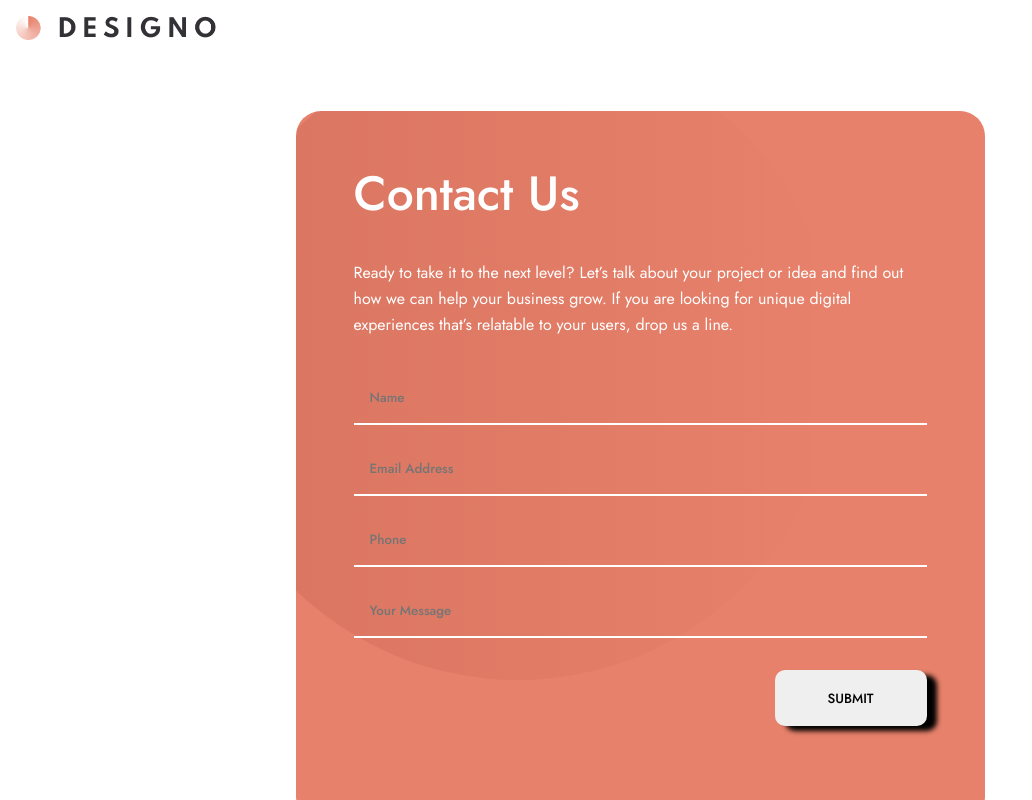
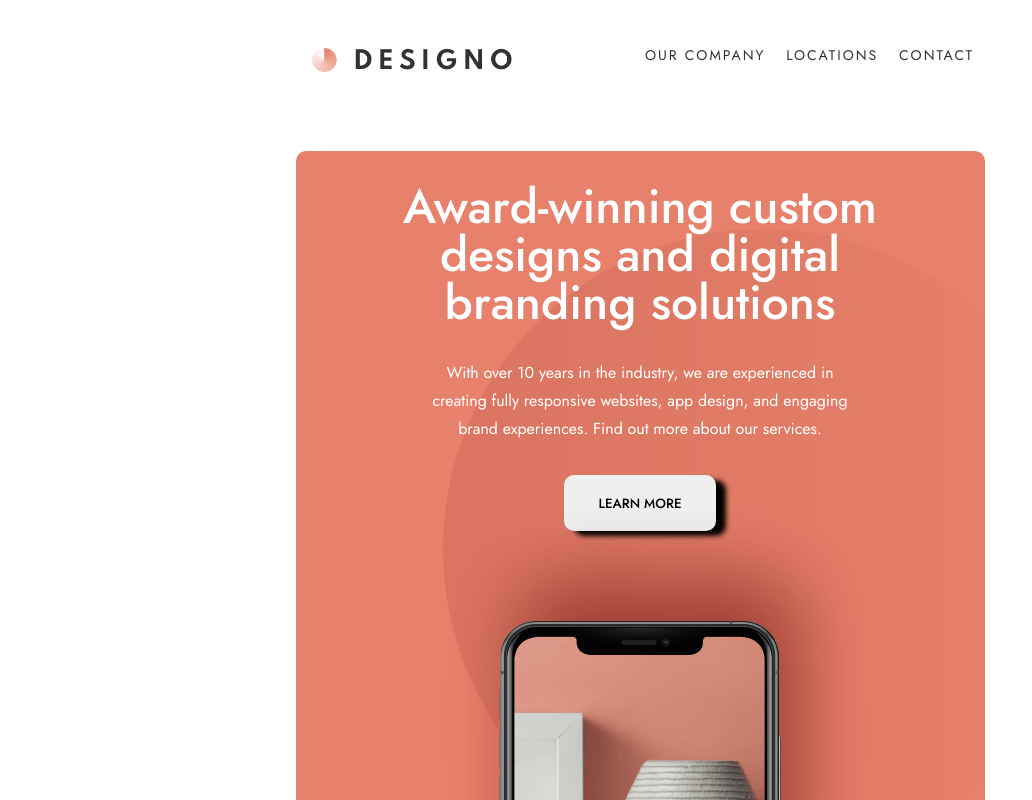
Before and after one commit to morfeli/designo-app, a React (Create React App) app: page / in a window 1280 px wide. Shown: the top 800 px of the page, without its empty margins (0-1032 px from the left). Built offline with nearby package versions, Linux system fonts and the light colour scheme.

Commit message:
final tweaksQ

```diff
--- a/public/index.html
+++ b/public/index.html
@@ -27,10 +27,11 @@
       work correctly both with client-side routing and a non-root public URL.
       Learn how to configure a non-root public URL by running `npm run build`.
     -->
-    <title>React App</title>
+    <title>Designo App</title>
   </head>
   <body>
     <noscript>You need to enable JavaScript to run this app.</noscript>
+
     <div id="root"></div>
     <!--
       This HTML file is a template.
--- a/src/App.js
+++ b/src/App.js
@@ -14,13 +14,13 @@ function App() {
   return (
     <div>
       <Header />
-      {/* <HomePage /> */}
+      <HomePage />
       {/* <WebDesign /> */}
       {/* <AppDesign /> */}
       {/* <GraphicDesign /> */}
       {/* <AboutUs /> */}
       {/* <LocationsPage /> */}
-      <ContactPage />
+      {/* <ContactPage /> */}
       <Footer />
     </div>
   );
--- a/src/components/Contact/Form.jsx
+++ b/src/components/Contact/Form.jsx
@@ -192,8 +192,3 @@ const Form = () => {
 };
 
 export default Form;
-
-// {
-//   (!formInputValidity.name && <h1>hello</h1>) ||
-//     (!formInputValidity.name && touched(<p></p>));
-// }
--- a/src/components/Footer/styles/Footer.scss
+++ b/src/components/Footer/styles/Footer.scss
@@ -116,6 +116,19 @@
     list-style: none;
     font-family: $jost;
     cursor: pointer;
+    color: white;
+  }
+
+  &--li::after {
+    content: "";
+    display: block;
+    width: 0;
+    height: 2px;
+    background: #fff;
+    transition: width 0.3s;
+  }
+  &--li:hover::after {
+    width: 100%;
   }
 
   &--textBox {
@@ -123,10 +136,6 @@
     @include tablet {
       text-align: left;
     }
-  }
-
-  &--li {
-    color: white;
   }
 
   &--strong {
--- a/src/components/Header/Header.jsx
+++ b/src/components/Header/Header.jsx
@@ -18,13 +18,28 @@ const Header = () => {
       <nav className="header__container--nav">
         <ul className="header__container--ul">
           <li className="header__container--li">
-            <NavLink to="/about">Our Company</NavLink>
+            <NavLink
+              style={{ textDecoration: "none", color: "#333136" }}
+              to="/about"
+            >
+              Our Company
+            </NavLink>
           </li>
           <li className="header__container--li">
-            <NavLink to="/locations">Locations</NavLink>
+            <NavLink
+              style={{ textDecoration: "none", color: "#333136" }}
+              to="/locations"
+            >
+              Locations
+            </NavLink>
           </li>
           <li className="header__container--li">
-            <NavLink to="/contact">Contact</NavLink>
+            <NavLink
+              style={{ textDecoration: "none", color: "#333136" }}
+              to="/contact"
+            >
+              Contact
+            </NavLink>
           </li>
         </ul>
       </nav>
--- a/src/components/Header/styles/Header.scss
+++ b/src/components/Header/styles/Header.scss
@@ -3,6 +3,8 @@
   padding: 0;
   box-sizing: border-box;
 }
+
+@import "../../../../styles/partials.scss";
 
 .header__container {
   width: 100vw;
@@ -11,6 +13,16 @@
   justify-content: space-between;
   align-items: center;
   padding-bottom: 1rem;
+
+  @include tablet {
+    width: 689px;
+    justify-content: space-between;
+    margin: 0 auto;
+    padding-top: 2rem;
+  }
+  @include desktop {
+    width: 1111px;
+  }
 
   &--logo {
     width: 207px;
@@ -21,5 +33,50 @@
 
   &--nav {
     display: none;
+    @include tablet {
+      display: block;
+    }
+  }
+
+  &--ul {
+    display: flex;
+    width: 350px;
+    justify-content: space-around;
+    align-items: center;
+  }
+
+  &--li {
+    display: inline-block;
+    list-style: none;
+    font-family: $jost;
+    font-weight: $fontreg;
+    font-size: 14px;
+    letter-spacing: 2px;
+    text-transform: uppercase;
+    color: #333136;
+  }
+  &--li::after {
+    content: "";
+    display: block;
+    width: 0;
+    height: 2px;
+    background: #000;
+    transition: width 0.3s;
+  }
+  &--li:hover::after {
+    width: 100%;
   }
 }
+
+// .header__container--nav {
+//   display: flex;
+//   flex-direction: column;
+//   align-items: center;
+// }
+
+// .header__container--ul {
+//   width: 375px;
+//   height: 235px;
+//   display: flex;
+//   flex-direction: column;
+// }
--- a/src/components/Header/styles/MobileMenuBtn.scss
+++ b/src/components/Header/styles/MobileMenuBtn.scss
@@ -75,7 +75,7 @@ input[type="checkbox"]:checked ~ .toggle-button .middle {
   opacity: 0;
 }
 
-@media (max-width: 768px) {
+@media (max-width: 767px) {
   .toggle-button {
     display: flex;
   }
--- a/src/components/Hero/styles/HeroApp.scss
+++ b/src/components/Hero/styles/HeroApp.scss
@@ -12,7 +12,10 @@
   background-color: $peach;
   display: flex;
   flex-direction: column;
+  align-items: center;
   @include tablet {
+    align-items: unset;
+    flex-direction: unset;
     width: 689px;
     border-radius: 25px;
     margin: 0 auto;
@@ -37,6 +40,7 @@
       background-position: 20% 47%;
       background-size: 930px;
       width: 690px;
+      height: unset;
     }
     @include desktop {
       width: 1111px;
--- a/src/components/Hero/styles/HeroGraphic.scss
+++ b/src/components/Hero/styles/HeroGraphic.scss
@@ -11,10 +11,15 @@
   height: 320px;
   background-color: $peach;
   display: flex;
+  flex-direction: column;
+  align-items: center;
   @include tablet {
+    align-items: unset;
+    flex-direction: unset;
     width: 689px;
     border-radius: 25px;
     margin: 0 auto;
+    align-items: unset;
   }
   @include desktop {
     width: 1111px;
--- a/src/components/Hero/styles/HeroHome.scss
+++ b/src/components/Hero/styles/HeroHome.scss
@@ -11,7 +11,12 @@
   height: 843px;
   background-color: $peach;
   overflow: hidden;
+  display: flex;
+  flex-direction: column;
+  align-items: center;
   @include tablet {
+    align-items: unset;
+    // flex-direction: unset;
     width: 689px;
     margin: 0 auto;
     margin-top: 3.5rem;
@@ -37,13 +42,13 @@
     display: flex;
     flex-direction: column;
     align-items: center;
-
     background-image: url("../../../assets/shared/desktop/bg-pattern-small-circle.svg");
     background-repeat: no-repeat;
     background-size: 40rem;
+    background-position: center left;
     background-position: 0% 30%;
     @include tablet {
-      background-position: 165% 30%;
+      background-position: 300% 25%;
     }
     @include desktop {
       flex-direction: row;
--- a/src/components/Hero/styles/HeroWeb.scss
+++ b/src/components/Hero/styles/HeroWeb.scss
@@ -10,9 +10,13 @@
   width: 100vw;
   height: 320px;
   display: flex;
+  flex-direction: column;
+  align-items: center;
   background-color: $peach;
   // overflow: hidden;
   @include tablet {
+    align-items: unset;
+    flex-direction: unset;
     width: 689px;
     border-radius: 25px;
     margin: 0 auto;
```
Also changed, not shown: src/components/Header/Modal.jsx (added), 1 other file (tests, documents, lock files or other folders).
